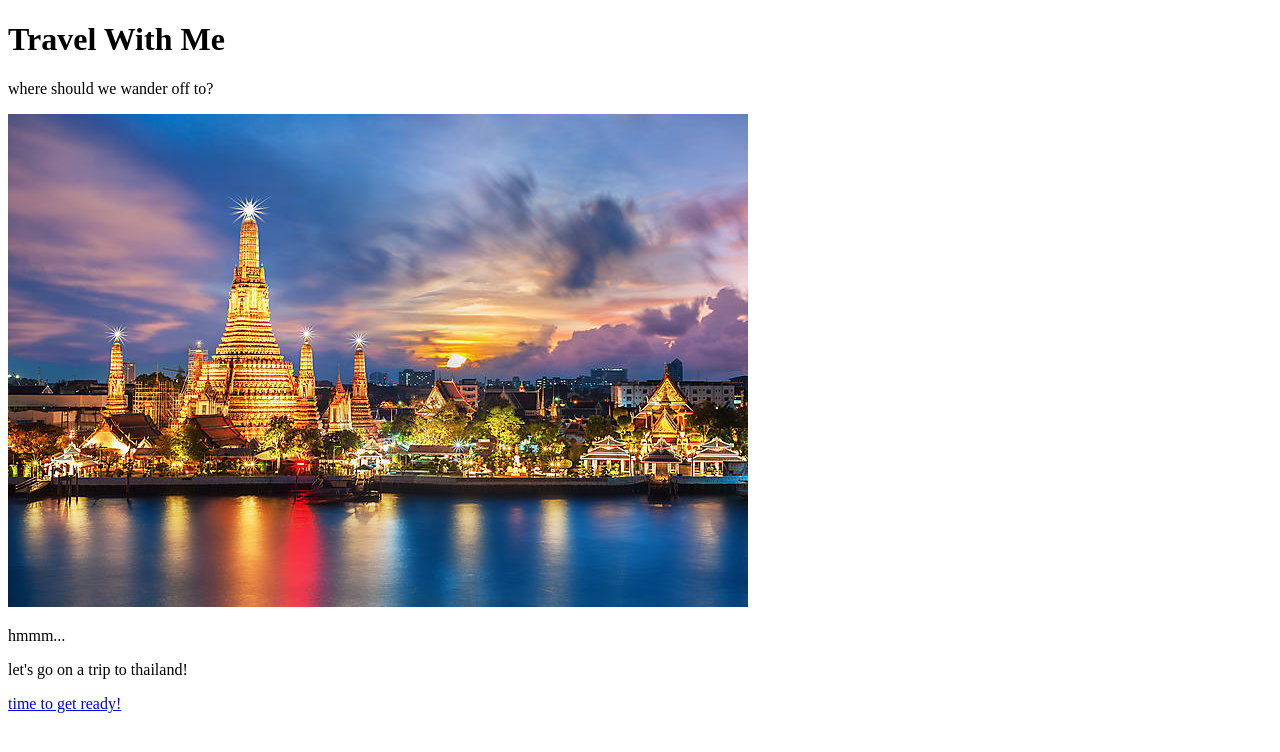
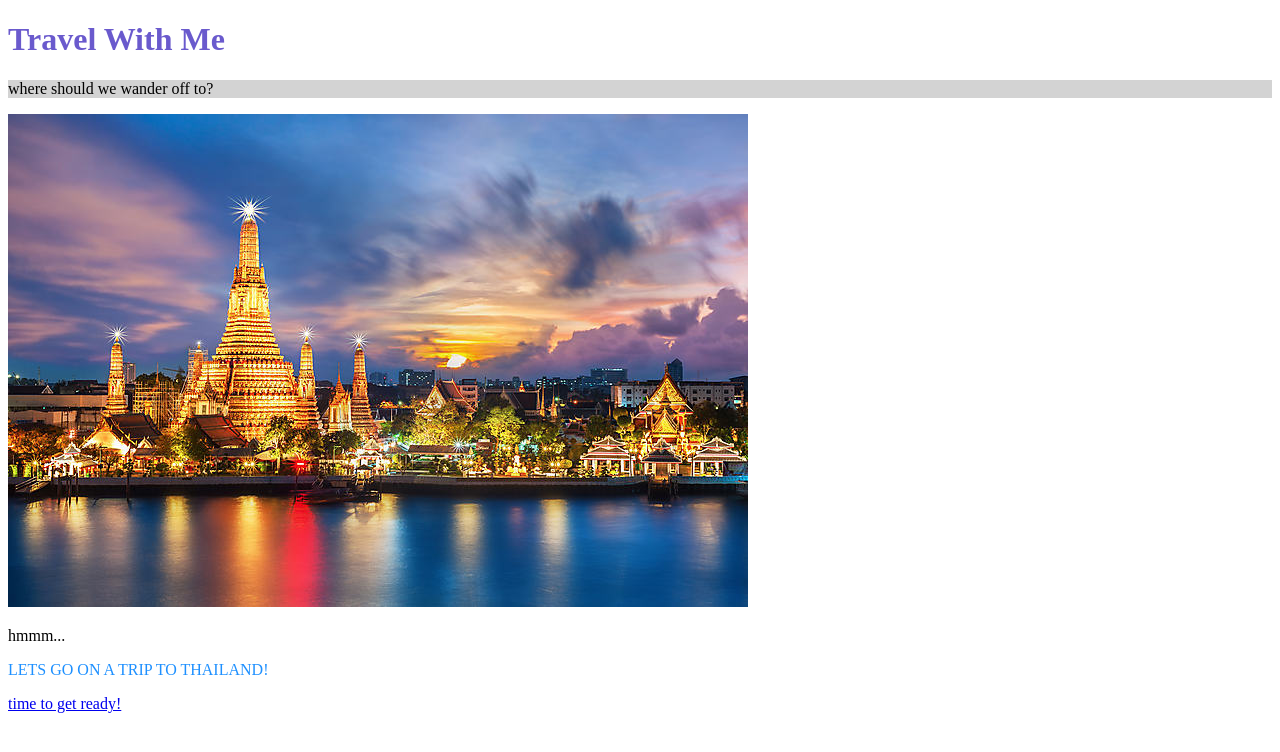
Before and after one commit to harmonicapotato/travelwithme_narrative, a plain HTML site: page index.html in a window 1280 px wide. Drawn offline with Linux system fonts and the light colour scheme.

Commit message:
Update index.html

```diff
--- a/index.html
+++ b/index.html
@@ -5,12 +5,14 @@
 </head>
 <body>
 
-<h1>Travel With Me</h1>
-<p>where should we wander off to?</p>
+<h1 style="color:SlateBlue;">Travel With Me</h1>
+<p style="background-color:LightGray;">where should we wander off to?</p>
+
 
 <img src="thailand1.jpg" alt="thailand">
 <p>hmmm...</p>
-<p>let's go on a trip to thailand!</p>
+
+<p style="color:DodgerBlue;">LETS GO ON A TRIP TO THAILAND!</p>
 <a href="page1.html">time to get ready!</a>
 
 
```
